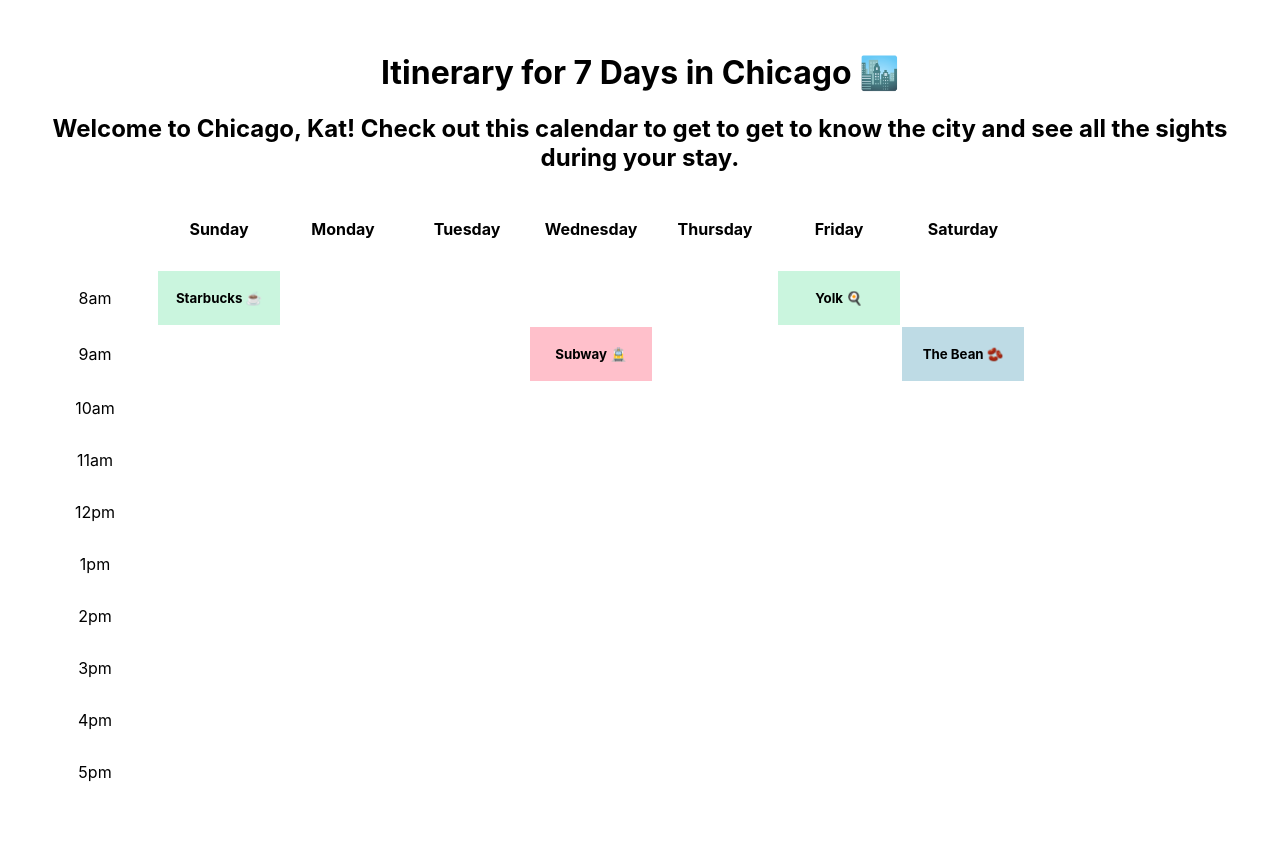
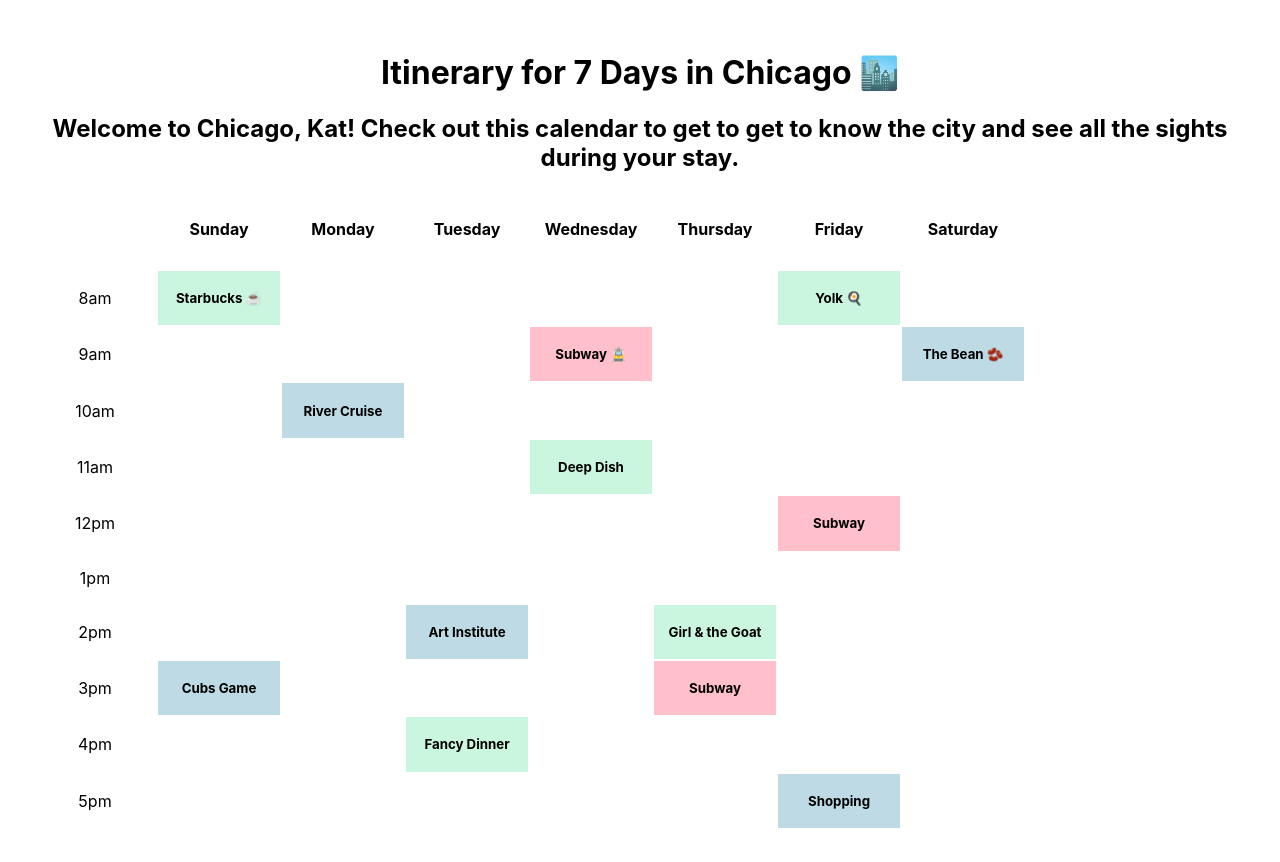
Before and after one commit to Llynoirx/WEB102-timetabled, a React (Vite) app: page / in a window 1280 px wide. Before the commit the page ends 831 px from the top, so only its background shows below. Built offline with nearby package versions, Linux system fonts and the light colour scheme.

Commit message:
finished! (although too lazy to add the emojis)

```diff
--- a/src/components/Calendar.jsx
+++ b/src/components/Calendar.jsx
@@ -20,6 +20,7 @@
                 <tbody>
                     <tr>
                         <td className="time">8am</td>
+                        {/* <Event event='Fancy Dinner 🎩' color='green' /> */}
                         <Event event='Starbucks ☕️' color ='green'/>
                         <td></td>
                         <td></td>
@@ -41,7 +42,7 @@
                     <tr>
                         <td className="time">10am</td>
                         <td></td>
-                        <td></td>
+                        <Event event='River Cruise' color ='blue'/>
                         <td></td>
                         <td></td>
                         <td></td>
@@ -53,7 +54,7 @@
                         <td></td>
                         <td></td>
                         <td></td>
-                        <td></td>
+                        <Event event='Deep Dish' color ='green'/>
                         <td></td>
                         <td></td>
                         <td></td>
@@ -65,7 +66,7 @@
                         <td></td>
                         <td></td>
                         <td></td>
-                        <td></td>
+                        <Event event='Subway' color ='pink'/>
                         <td></td>
                     </tr>
                     <tr>
@@ -82,19 +83,19 @@
                         <td className="time">2pm</td>
                         <td></td>
                         <td></td>
+                        <Event event='Art Institute' color ='blue'/>
                         <td></td>
-                        <td></td>
-                        <td></td>
+                        <Event event='Girl & the Goat' color ='green'/>
                         <td></td>
                         <td></td>
                     </tr>
                     <tr>
                         <td className="time">3pm</td>
+                        <Event event='Cubs Game' color ='blue'/>
                         <td></td>
                         <td></td>
                         <td></td>
-                        <td></td>
-                        <td></td>
+                        <Event event='Subway' color ='pink'/>
                         <td></td>
                         <td></td>
                     </tr>
@@ -102,7 +103,7 @@
                         <td className="time">4pm</td>
                         <td></td>
                         <td></td>
-                        <td></td>
+                        <Event event='Fancy Dinner' color ='green'/>
                         <td></td>
                         <td></td>
                         <td></td>
@@ -115,7 +116,7 @@
                         <td></td>
                         <td></td>
                         <td></td>
-                        <td></td>
+                        <Event event='Shopping' color ='blue'/>
                         <td></td>
                     </tr>
                 </tbody>
```
